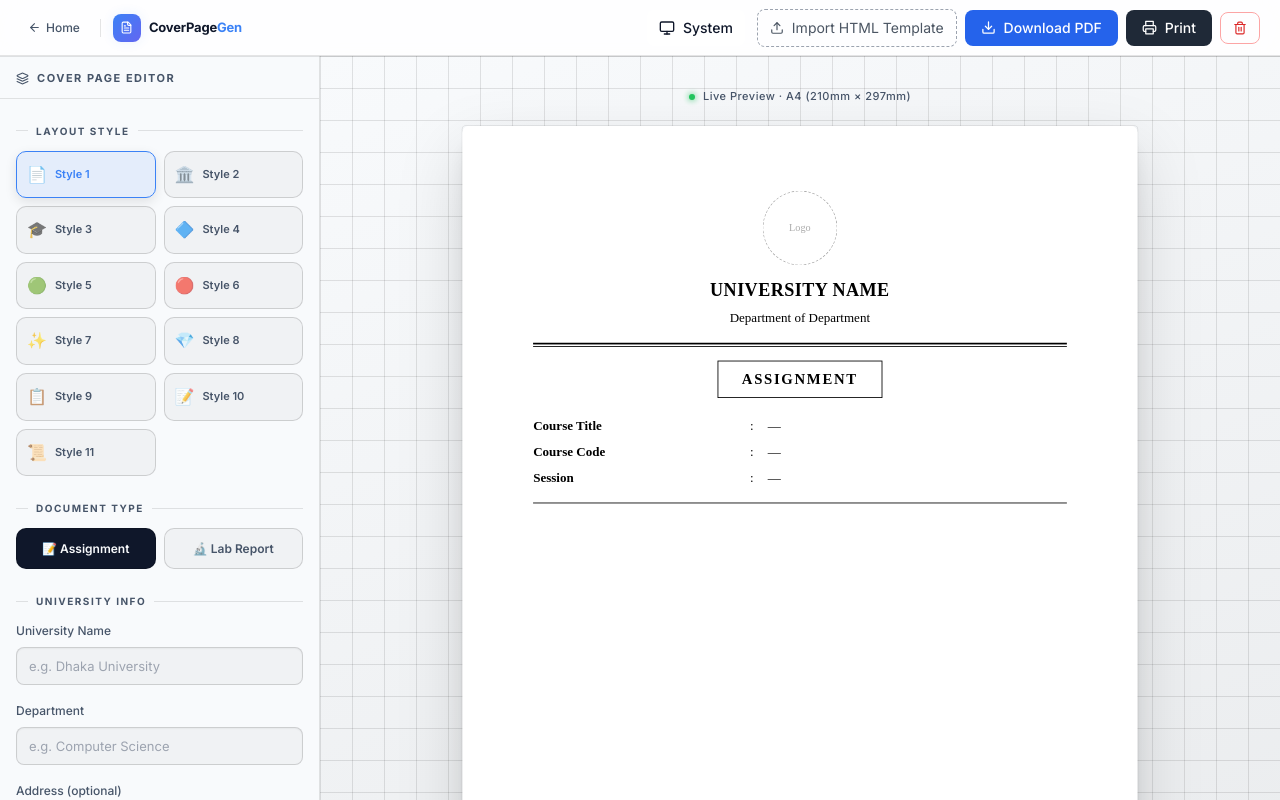
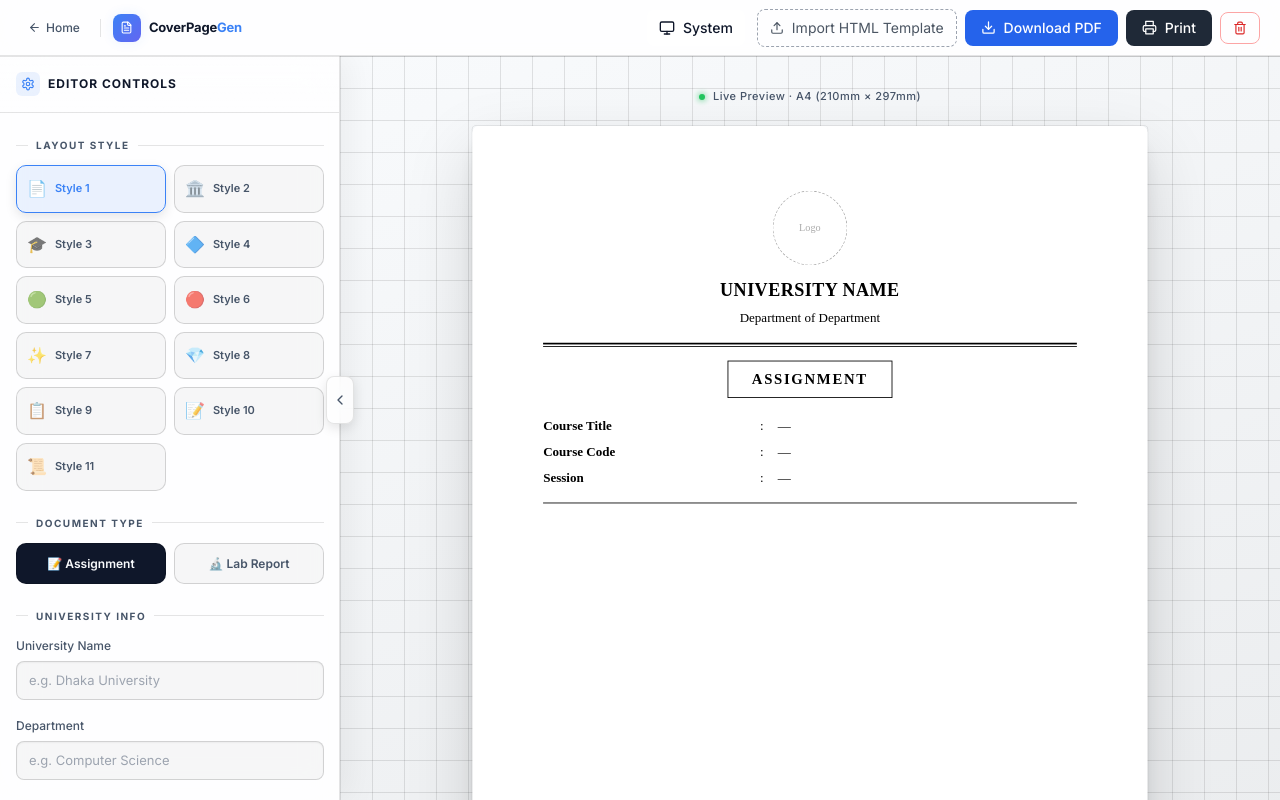
Before and after one commit to mostafa-cse/Coverpage, a React (Vite) app in the folder frontend/: page / in a window 1280 px wide. Both pictures are taken after a click on the button "Open Editor". Built offline with nearby package versions, Linux system fonts and the light colour scheme.

Commit message:
feat: Add collapsible sidebar with premium glassmorphism styling

```diff
--- a/frontend/src/pages/Editor.tsx
+++ b/frontend/src/pages/Editor.tsx
@@ -7,7 +7,7 @@ import PreviewPanel from '@/components/PreviewPanel/PreviewPanel'
 import ExportBar from '@/components/ExportBar/ExportBar'
 import CustomTemplateImport from '@/components/CustomTemplateImport/CustomTemplateImport'
 import ThemeToggle from '@/components/ThemeToggle'
-import { FileText, ArrowLeft, Eye, EyeOff, Layers } from 'lucide-react'
+import { FileText, ArrowLeft, Eye, EyeOff, ChevronLeft, ChevronRight, Settings } from 'lucide-react'
 
 export default function Editor() {
   const navigate = useNavigate()
@@ -19,6 +19,7 @@ export default function Editor() {
   const [customHtml, setCustomHtml] = useState<string | undefined>(undefined)
   const [showPreview, setShowPreview] = useState(false)
   const [previewScale, setPreviewScale] = useState(0.5)
+  const [isSidebarOpen, setIsSidebarOpen] = useState(true)
 
   useEffect(() => { saveFormData(formData) }, [formData])
 
@@ -30,9 +31,14 @@ export default function Editor() {
       }
     }
     calcScale()
+    // small delay to let sidebar animation finish before recalculating
+    const timeout = setTimeout(calcScale, 350)
     window.addEventListener('resize', calcScale)
-    return () => window.removeEventListener('resize', calcScale)
-  }, [showPreview])
+    return () => {
+      window.removeEventListener('resize', calcScale)
+      clearTimeout(timeout)
+    }
+  }, [showPreview, isSidebarOpen])
 
   const handleChange = useCallback((updated: Partial<CoverPageData>) => {
     setFormData((prev) => ({ ...prev, ...updated }))
@@ -109,22 +115,31 @@ export default function Editor() {
 
         {/* ── Left Sidebar – Form ── */}
         <aside style={{
-          width: '320px',
+          width: isSidebarOpen ? '340px' : '0px',
+          opacity: isSidebarOpen ? 1 : 0,
           flexShrink: 0,
-          background: 'var(--bg-main)',
+          background: 'var(--card-bg)',
+          backdropFilter: 'blur(20px)',
           borderRight: '1px solid var(--card-border)',
           display: 'flex',
           flexDirection: 'column',
           overflow: 'hidden',
+          transition: 'all 0.4s cubic-bezier(0.4, 0, 0.2, 1)',
+          boxShadow: isSidebarOpen ? '10px 0 30px rgba(0,0,0,0.05)' : 'none',
+          position: 'relative',
+          zIndex: 10
         }}>
           {/* Sidebar header */}
-          <div style={{ padding: '14px 16px 10px', borderBottom: '1px solid var(--card-border)', display: 'flex', alignItems: 'center', gap: '8px', flexShrink: 0 }}>
-            <Layers size={13} color="var(--text-secondary)" />
-            <span style={{ fontSize: '11px', fontWeight: 700, textTransform: 'uppercase', letterSpacing: '1.5px', color: 'var(--text-secondary)' }}>Cover Page Editor</span>
+          <div style={{ padding: '16px', borderBottom: '1px solid var(--card-border)', display: 'flex', alignItems: 'center', gap: '8px', flexShrink: 0, background: 'linear-gradient(180deg, rgba(255,255,255,0.03) 0%, transparent 100%)' }}>
+            <div style={{ width: '24px', height: '24px', borderRadius: '6px', background: 'var(--accent-glow)', display: 'flex', alignItems: 'center', justifyContent: 'center' }}>
+              <Settings size={14} color="var(--accent)" />
+            </div>
+            <span style={{ fontSize: '12px', fontWeight: 700, textTransform: 'uppercase', letterSpacing: '1px', color: 'var(--text-main)' }}>Editor Controls</span>
           </div>
 
           {/* Scrollable form */}
           <div style={{ flex: 1, overflowY: 'auto' }}>
+            <div style={{ minWidth: '340px' }}>
               <CoverForm
                 data={formData}
                 onChange={handleChange}
@@ -132,7 +147,38 @@ export default function Editor() {
                 onSelectTemplate={(id) => { setSelectedTemplate(id); setCustomHtml(undefined) }}
               />
             </div>
+          </div>
         </aside>
+
+        {/* Sidebar Toggle Button */}
+        <button
+          onClick={() => setIsSidebarOpen(!isSidebarOpen)}
+          style={{
+            position: 'absolute',
+            left: isSidebarOpen ? '340px' : '0px',
+            top: '50%',
+            transform: 'translate(-50%, -50%)',
+            zIndex: 20,
+            width: '28px',
+            height: '48px',
+            background: 'var(--card-bg)',
+            border: '1px solid var(--card-border)',
+            borderRadius: '8px',
+            display: 'flex',
+            alignItems: 'center',
+            justifyContent: 'center',
+            cursor: 'pointer',
+            transition: 'all 0.4s cubic-bezier(0.4, 0, 0.2, 1)',
+            color: 'var(--text-secondary)',
+            boxShadow: '0 4px 12px rgba(0,0,0,0.1)',
+            backdropFilter: 'blur(10px)'
+          }}
+          className="sidebar-toggle-btn"
+          onMouseOver={e => { (e.currentTarget as HTMLButtonElement).style.color = 'var(--accent)'; (e.currentTarget as HTMLButtonElement).style.transform = 'translate(-50%, -50%) scale(1.05)' }}
+          onMouseOut={e => { (e.currentTarget as HTMLButtonElement).style.color = 'var(--text-secondary)'; (e.currentTarget as HTMLButtonElement).style.transform = 'translate(-50%, -50%) scale(1)' }}
+        >
+          {isSidebarOpen ? <ChevronLeft size={16} /> : <ChevronRight size={16} />}
+        </button>
 
         {/* ── Right Panel – Preview ── */}
         <main
@@ -188,8 +234,9 @@ export default function Editor() {
       <style>{`
         @media (max-width: 768px) {
           .mobile-preview-btn { display: flex !important; }
-          aside { display: ${showPreview ? 'none' : 'flex'} !important; width: 100% !important; }
+          aside { display: ${showPreview ? 'none' : 'flex'} !important; width: 100% !important; opacity: 1 !important; border-right: none !important; }
           main { display: ${showPreview ? 'flex' : 'none'} !important; }
+          .sidebar-toggle-btn { display: none !important; }
         }
       `}</style>
     </div>
```
Lines whose indentation alone changed are shown as unchanged.
